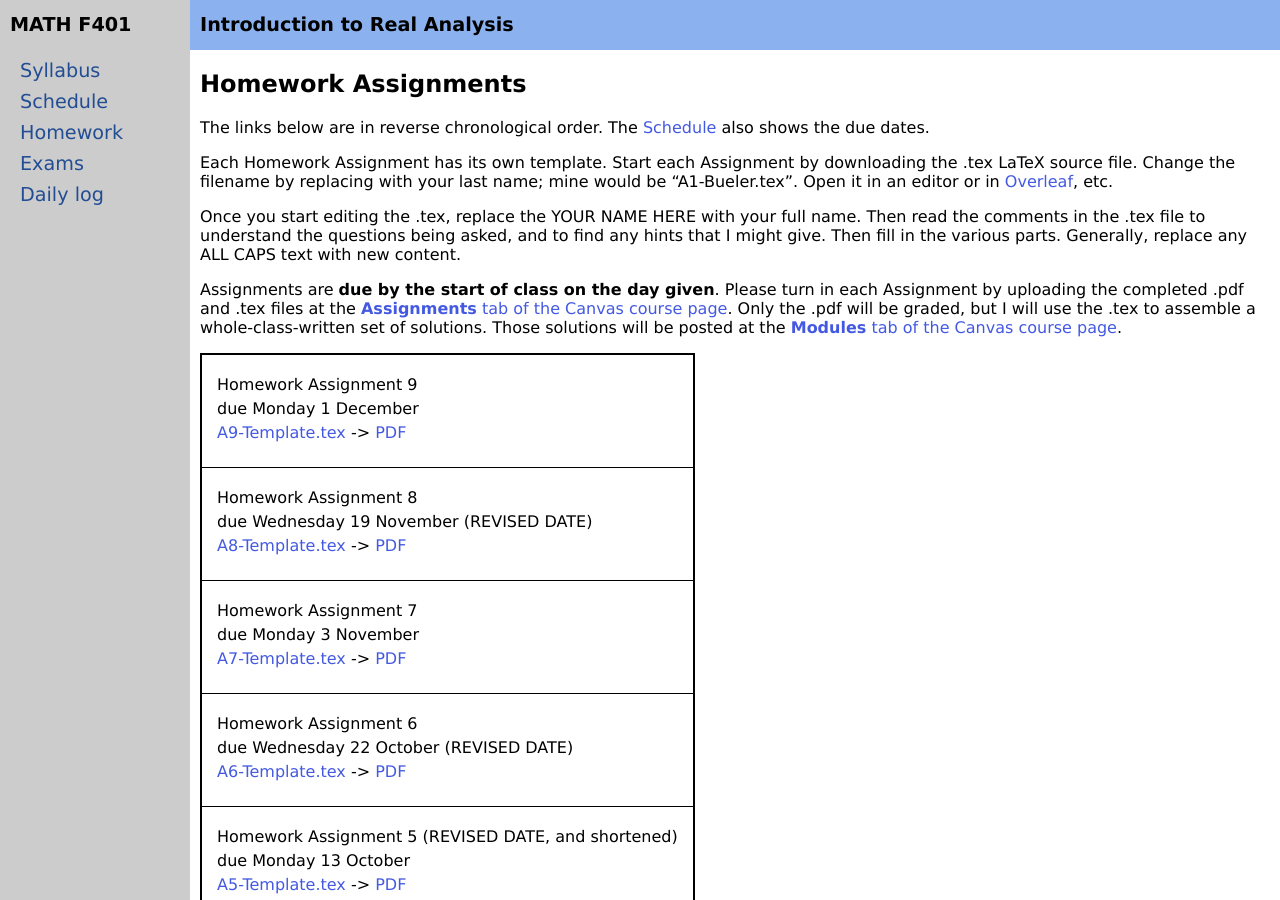
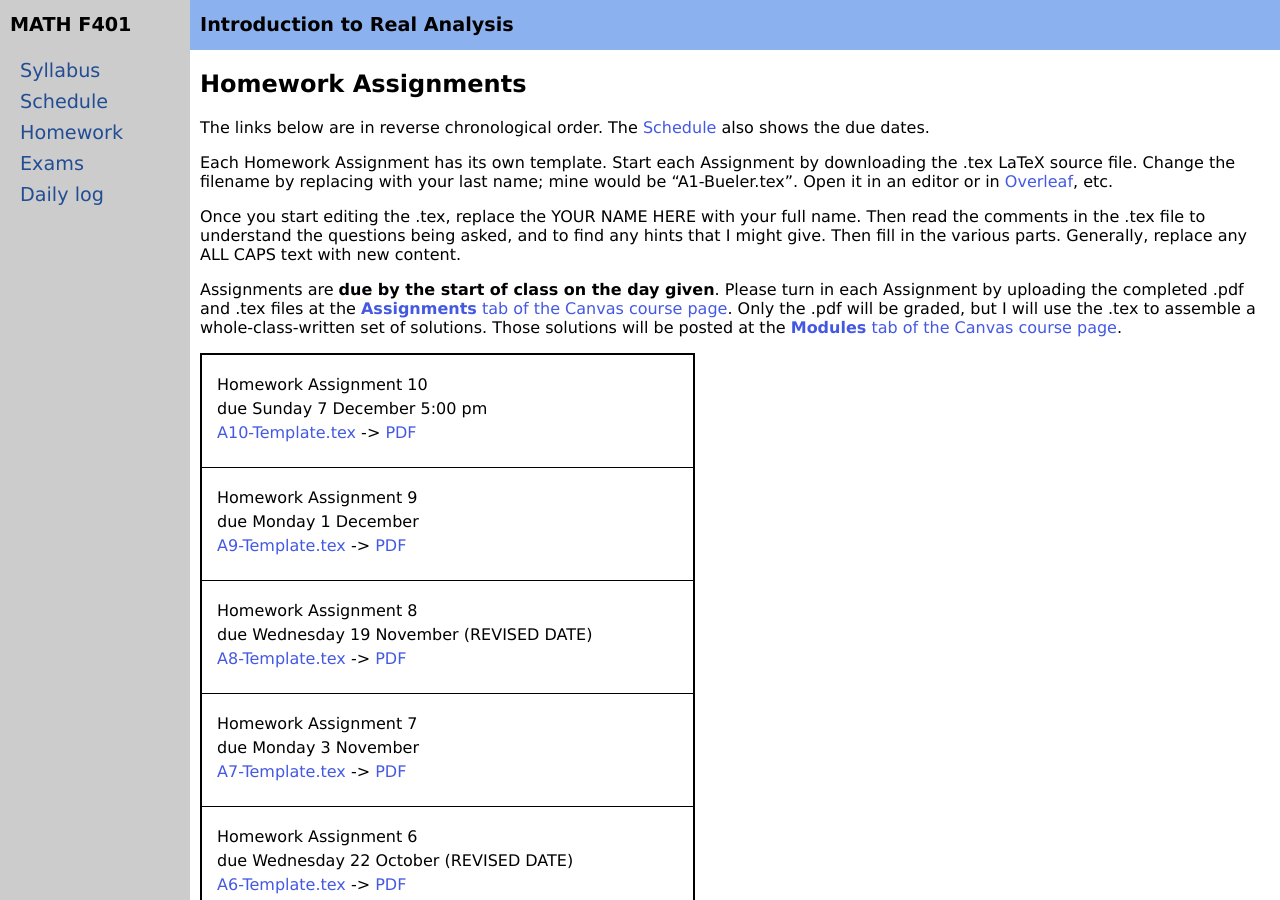
Before and after one commit to bueler/real, a Jekyll site: the page built from homework.md, in a window 1280 px wide and 900 px high. Built offline with Jekyll 4.4.1, drawn with Linux system fonts in a browser that asks for light colours.

Commit message:
post A10

```diff
--- a/_data/homework.yml
+++ b/_data/homework.yml
@@ -1,6 +1,10 @@
 semester: Fall 2025
 home: assets/homework/F25
 homework:
+- name: Assignment 10
+  due: Sunday 7 December 5:00 pm
+  source: A10-Template.tex
+  blank: A10-Template.pdf
 - name: Assignment 9
   due: Monday 1 December
   source: A9-Template.tex
```
Also changed, not shown: 4 other files.
